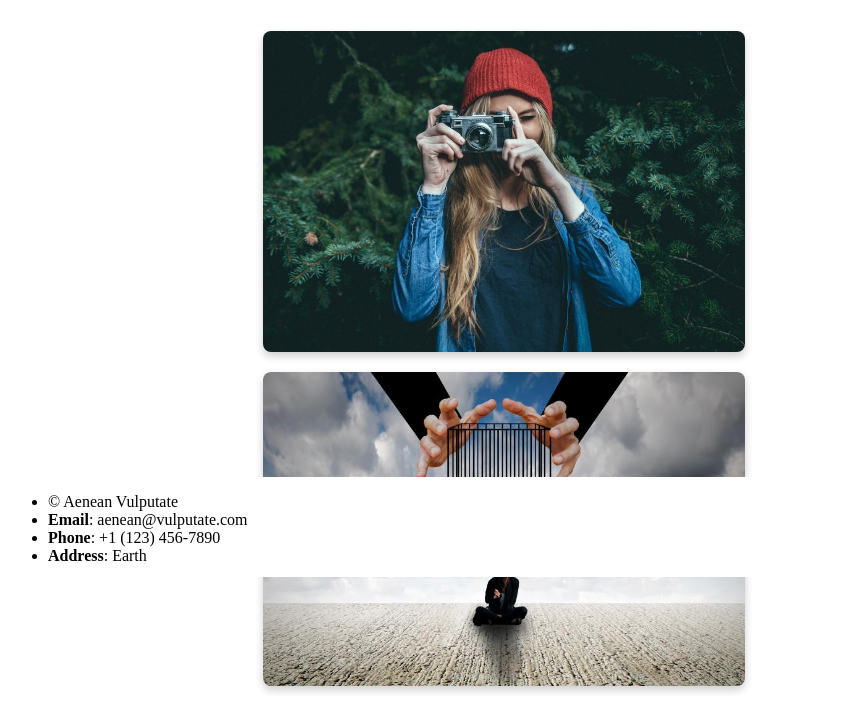
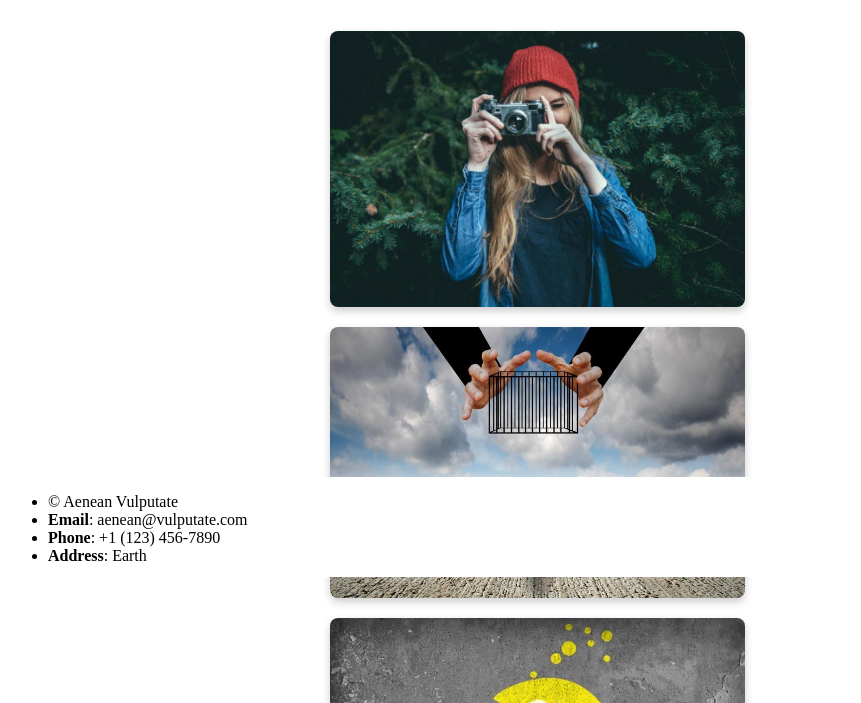
Before and after one commit to jessiebd/PracticeSite4, a plain HTML site: page five.html in a window 1280 px wide. Shown: the part 223-926 px from the top of the page, without its empty margins (0-861 px from the left). Drawn offline with Linux system fonts and the light colour scheme.

Commit message:
push it real good

```diff
--- a/main.css
+++ b/main.css
@@ -34,6 +34,7 @@ footer {
 
 #wrapper {
 	margin: 80px 0 105px 0;
+	align-items: center;
 	}
 
 article {
@@ -171,6 +172,8 @@ div.articles4 {
 	object-position: center;
 }
 .gallery {
+	margin:0 auto;
+	width: 1000px;
     display: flex;
     flex-wrap: wrap;
     gap: 10px;
```
